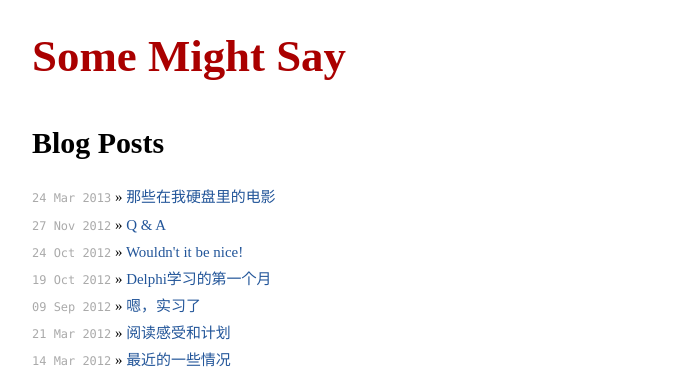
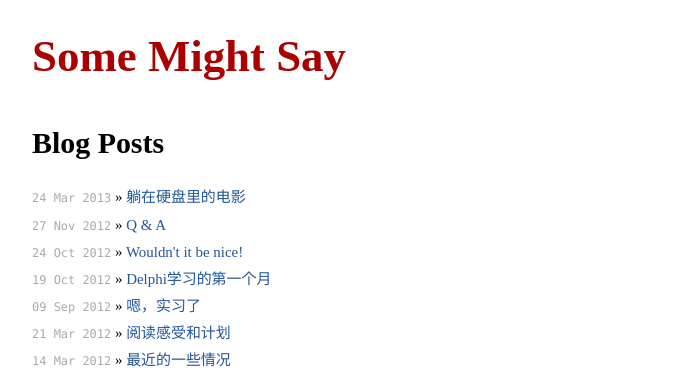
Before and after one commit to one3chens/somemightsay, a Jekyll site: the page built from index.html, in a window 1280 px wide. Shown: the top 377 px of the page, without its empty margins (294-985 px from the left). Built offline with Jekyll 4.4.1, drawn with Linux system fonts in a browser that asks for light colours; Markdown is read by kramdown in place of the engine named in the settings.

Commit message:
amend post : [movie-in-the-hard-disk]

```diff
--- a/_posts/2013-03-24-My-movies.md
+++ b/_posts/2013-03-24-movie-in-the-hard-disk.md
@@ -1,9 +1,9 @@
 ---
 
 layout: post
-Date: 2013-03-24
-title: 那些在我硬盘里的电影
-Tags: [movies]
+date: 2013-03-24 01:52
+title: 躺在硬盘里的电影
+tags: [movies, download]
 
 ---
 
@@ -13,7 +13,7 @@
 
 跑到淘宝上去查之前购买硬盘的记录，是11年五月份买的，比我现在印象中要早一些，两年前2T的西数绿盘也就￥500出头，现在京东和亚马逊上都是￥599，西数都还没有从上次的泰国洪水缓过来么。
 
-{{more}}
+<!-- more -->
 
 ## 电影们
 
@@ -29,8 +29,6 @@
 大概有400+部电影，都是我从大学开始保存下来的，里面的电影多为720P的，有些低质量的是因为实在找不到720P及以上的资源，而又非常想保存的。有些1080的应该是从别人那转来的，要不是就是很喜欢的电影，或者是即使是1080P大小也还可以接受的电影
 
 ![Text](https://dl.dropboxusercontent.com/u/24683331/blog_img/movie_hard_disk1.jpg)
-
----
 
 ![Text](https://dl.dropboxusercontent.com/u/24683331/blog_img/movie_disk.jpg)
 
@@ -48,7 +46,7 @@
 
 > 窗户、镜子和梦。
 
----
+<!-- more -->
 
 > yolfilm：
 
```
